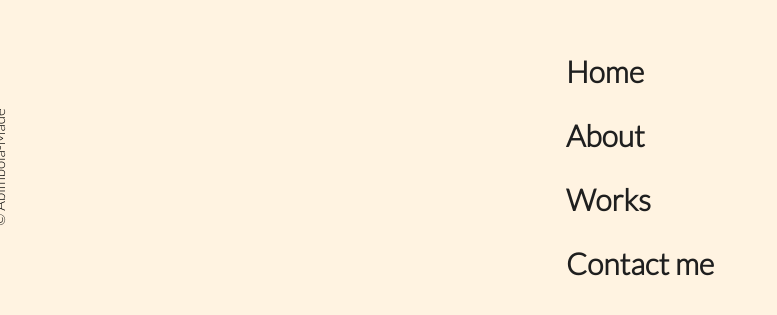
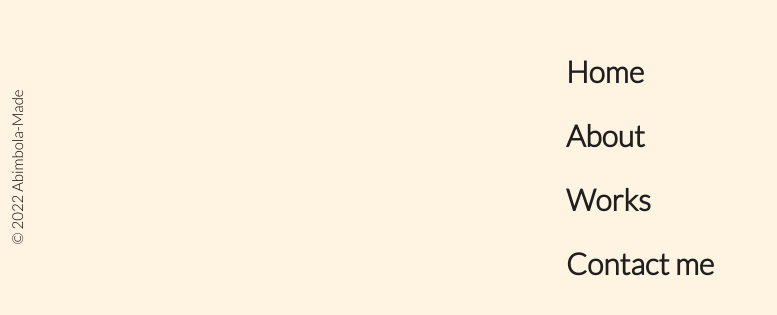
Before and after one commit to AKIN-THOMAS/BISHOP, a React (Create React App) app: page /nav in a window 1280 px wide. Shown: the part 233-548 px from the top of the page, without its empty margins (0-777 px from the left). Built offline with nearby package versions, Linux system fonts and the light colour scheme.

Commit message:
copyright

```diff
--- a/src/components/nav.jsx
+++ b/src/components/nav.jsx
@@ -18,7 +18,7 @@ const Nav = () => {
                         <li><Link to='/contact' spy={true} smooth={true} offset={-100} duration={500} delay={1000} className='link-item'>Contact me</Link></li>
                     </ul>
                 </div>
-                <p className="copyright-text">&copy; Abimbola-Made</p>
+                <p className="copyright-text"> &copy; 2022 Abimbola-Made</p>
             </nav>
         </body>
     );
```
